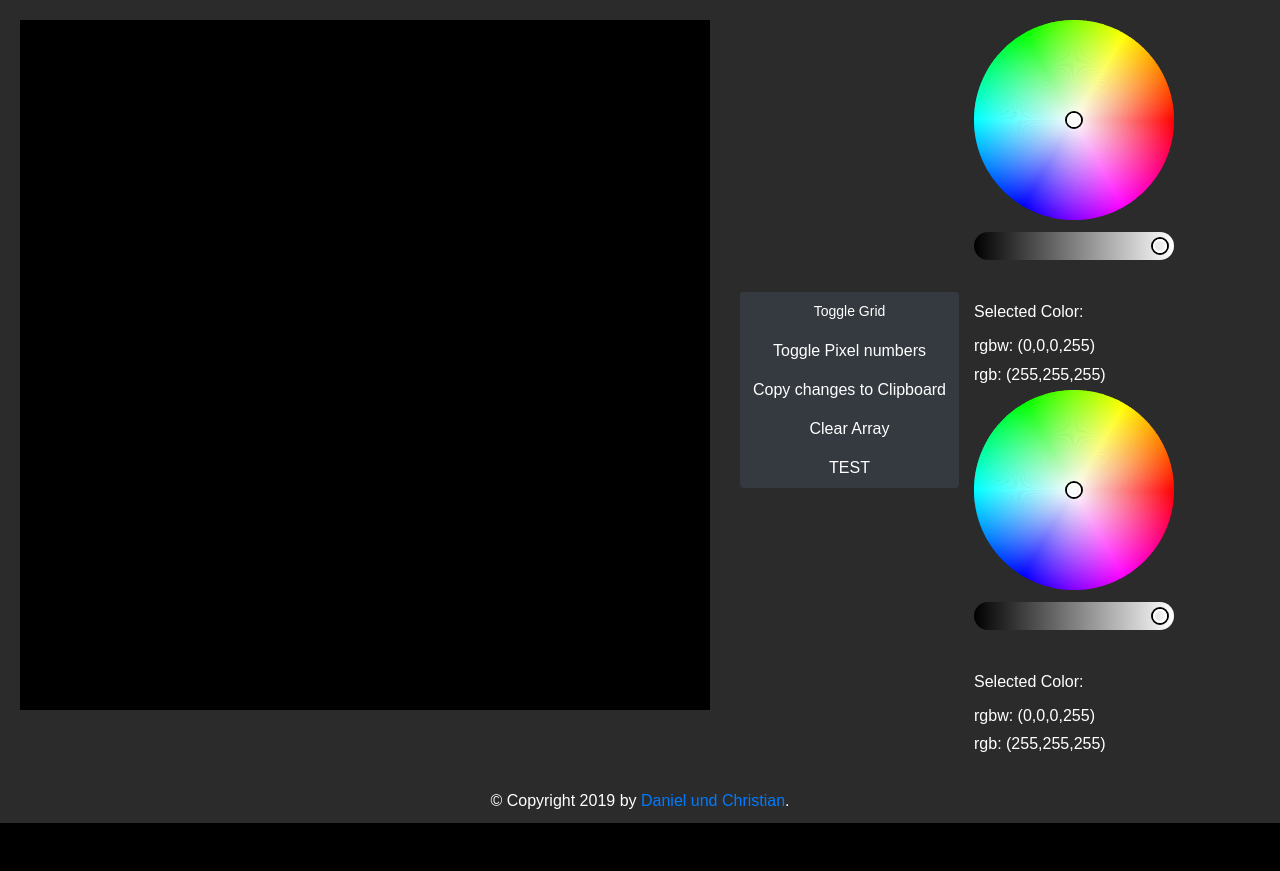
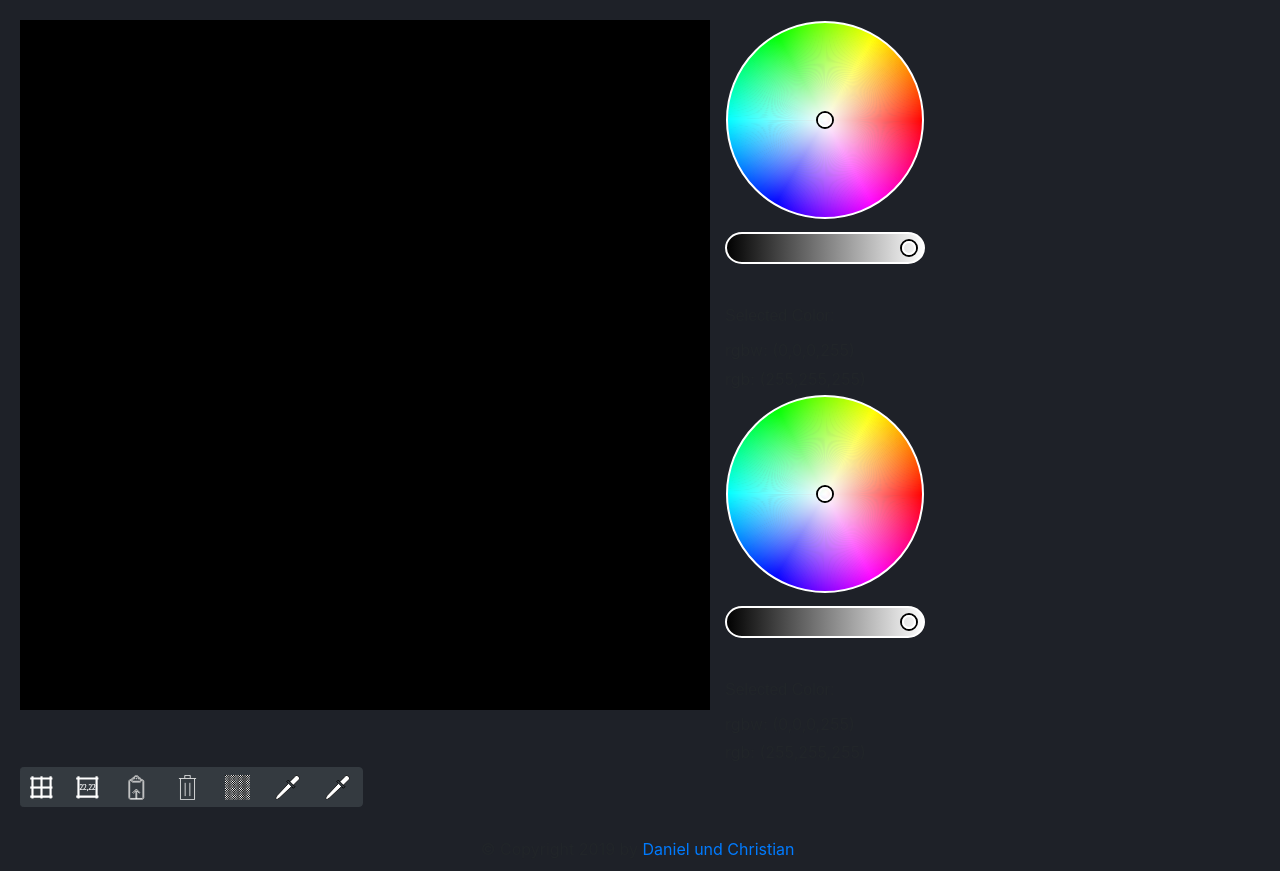
Before and after one commit to forsakenSinexz/ledTable_webInterface, a Flask app: page / in a window 1280 px wide. Before the commit the page ends 823 px from the top, so only its background shows below. Run offline with Flask 2, Linux system fonts and the light colour scheme; some libraries are stand-ins or nearby versions.

Commit message:
Layout, colorpicker picker, icons

```diff
--- a/static/styles.css
+++ b/static/styles.css
@@ -1,6 +1,5 @@
 body {
-  background-color: rgb(43, 43, 43);
-}
+  background-color: rgb(30, 33, 40);
 
 .printButton {
   background-color: white;
--- a/static/table.js
+++ b/static/table.js
@@ -25,6 +25,12 @@
 
 function mouseOnPixelEventHanlder(event, pixel){
   dragClickButton = event.button;
+  if(colorpicking){
+    var pick = pixel.style.backgroundColor.replace("rgb(", "").replace(")", "").split(",");
+    var parsed_pick = new Array(parseInt(pick[0]), parseInt(pick[1]), parseInt(pick[2]));
+    applyColorPick(parsed_pick);
+    return;
+  }
   if(event.button == 0){ //left mouse button
     pixel.style.backgroundColor = 'rgb(' + pickedRGBColorLeft[0] + ',' + pickedRGBColorLeft[1] + ',' + pickedRGBColorLeft[2] + ')';
     var tmpPos = parsePixel(pixel.innerHTML);
@@ -32,6 +38,7 @@
   }
   else if(event.button == 1){ //middle mouse button
     pixel.style.backgroundColor = 'rgb(' + 0 + ',' + 0 + ',' + 0 + ')';
+    var tmpPos = parsePixel(pixel.innerHTML);
     socket.emit('pixel_colored_event', {y: tmpPos[0], x: tmpPos[1], g: 0, r: 0, b: 0, w: 0});
   }
   else if(event.button == 2){ //right mouse button
@@ -53,6 +60,7 @@
     }
     else if(dragClickButton == 1){ //middle mouse button
       pixel.style.backgroundColor = 'rgb(' + 0 + ',' + 0 + ',' + 0 + ')';
+      var tmpPos = parsePixel(pixel.innerHTML);
       socket.emit('pixel_colored_event', {y: tmpPos[0], x: tmpPos[1], g: 0, r: 0, b: 0, w: 0});
     }
     else if(dragClickButton == 2){ //right mouse button
@@ -67,15 +75,15 @@
 var colorPickerLeft = new iro.ColorPicker(".colorPickerLeftClick", {
   width: 200,
   color: "rgb(255, 255, 255)",
-  borderwidth: 1,
-  borderColor: "#fff",
+  borderWidth: 2,
+  borderColor: "#FFFFFF"
 });
 
 var colorPickerRight = new iro.ColorPicker(".colorPickerRightClick", {
   width: 200,
   color: "rgb(255, 255, 255)",
-  borderwidth: 1,
-  borderColor: "#fff",
+  borderWidth: 2,
+  borderColor: "#FFFFFF"
 });
 
 var valuesLeft = document.getElementById("valuesLeft");
@@ -170,6 +178,44 @@
   }
 });
 
+colorpicking = false;
+colorpickingHand = false;
+
+function pickColorStart(left){
+  $("html").get(0).style.cursor = 'url("static/icons/dropper.svg"), default';
+  colorpicking = true;
+  colorpickingHand = left;
+}
+
+function applyColorPick(color){
+  if(colorpickingHand){
+    colorPickerLeft.color.rgb = {r:color[0], g:color[1], b: color[2]};
+  }
+  else{
+    colorPickerRight.color.rgb = {r:color[0], g:color[1], b: color[2]};
+  }
+  colorpicking = false;
+  console.log($("html").get(0).style);
+  $("html").get(0).style.cursor = 'default';
+}
+
+
+
+
+
+
+
+
+
+
+
+
+
+
+
+
+
+
 function test(){
   socket.emit('colorarray_show_event', {});
 }
--- a/templates/index.html
+++ b/templates/index.html
@@ -8,6 +8,7 @@
   <title>LED Table</title>
   <script src="{{ url_for('static', filename='bootstrap.min.js') }}"></script>
   <script src="{{ url_for('static', filename='iro.min.js') }}"></script>
+
   {% endblock %}
 </head>
 <body>
@@ -15,7 +16,7 @@
 
   </header>
   <section>
-    <div class="content container-fluid">
+    <div class="content container-fluid align-content-xl-stretch">
       <div class="row">
         <div id="table_view" class="col-xl-auto">
           {% for row in range(23) %}
@@ -26,13 +27,6 @@
           </div>
           {% endfor %}
         </div>
-        <div class="btn-group-vertical col-xl-auto">
-            <button type="button" class="btn btn-dark btn-sm" style="max-height: 40px;" onclick="toggleGrid()">Toggle Grid</button>
-            <button type="button" class="btn btn-dark" style="max-height: 40px;" onclick="togglePixelNumbers()">Toggle Pixel numbers</button>
-            <button type="button" class="btn btn-dark" style="max-height: 40px;" onclick="copyChangesToClipboard()">Copy changes to Clipboard</button>
-            <button type="button" class="btn btn-dark" style="max-height: 40px;" onclick="clearArray()">Clear Array</button>
-            <button type="button" class="btn btn-dark" style="max-height: 40px;" onclick="test()">TEST</button>
-          </div>
         <div class="picker col-xl-auto">
           <div class="half">
             <div class="colorPickerLeftClick"></div>
@@ -50,6 +44,17 @@
           </div>
         </div>
       </div>
+      <div class="row">
+        <div class="btn-group col-xl-auto" role="group" aria-label="Basic example">
+          <button type="button" class="btn btn-dark btn-sm" style="max-height: 40px;" onclick="toggleGrid()"><img src="{{ url_for('static', filename='icons/grid.svg') }}" alt="Toggle grid" width="25" height="25" ></button>
+          <button type="button" class="btn btn-dark" style="max-height: 40px;" onclick="togglePixelNumbers()"><img src="{{ url_for('static', filename='icons/pixel-numbers.svg') }}" alt="Toggle pixel numbers" width="25" height="25" ></button>
+          <button type="button" class="btn btn-dark" style="max-height: 40px;" onclick="copyChangesToClipboard()"><img src="{{ url_for('static', filename='icons/clipboard.svg') }}" alt="Copy to clipboard" width="25" height="25" ></button>
+          <button type="button" class="btn btn-dark" style="max-height: 40px;" onclick="clearArray()"><img src="{{ url_for('static', filename='icons/trashcan.svg') }}" alt="Clear array" width="25" height="25" ></button>
+          <button type="button" class="btn btn-dark" style="max-height: 40px;" onclick="test()"><img src="{{ url_for('static', filename='icons/random.svg') }}" alt="Randomize pixels" width="25" height="25" ></button>
+          <button type="button" class="btn btn-dark" style="max-height: 40px;" onclick="pickColorStart(true)"><img src="{{ url_for('static', filename='icons/dropper.svg') }}" alt="Pick left" width="25" height="25" ></button>
+          <button type="button" class="btn btn-dark" style="max-height: 40px;" onclick="pickColorStart(false)"><img src="{{ url_for('static', filename='icons/dropper.svg') }}" alt="Pick right" width="25" height="25" ></button>
+        </div>
+      </div>
     </div>
   </section>
   <footer>
```
Also changed, not shown: colorarray_example.json (+2 -16 lines), static/icons/clipboard.svg (added), static/icons/dropper.svg (added), static/icons/grid.svg (added), static/icons/pen-tool.svg (added), static/icons/pixel-numbers.svg (added), static/icons/random.svg (added), static/icons/trashcan.svg (added).
